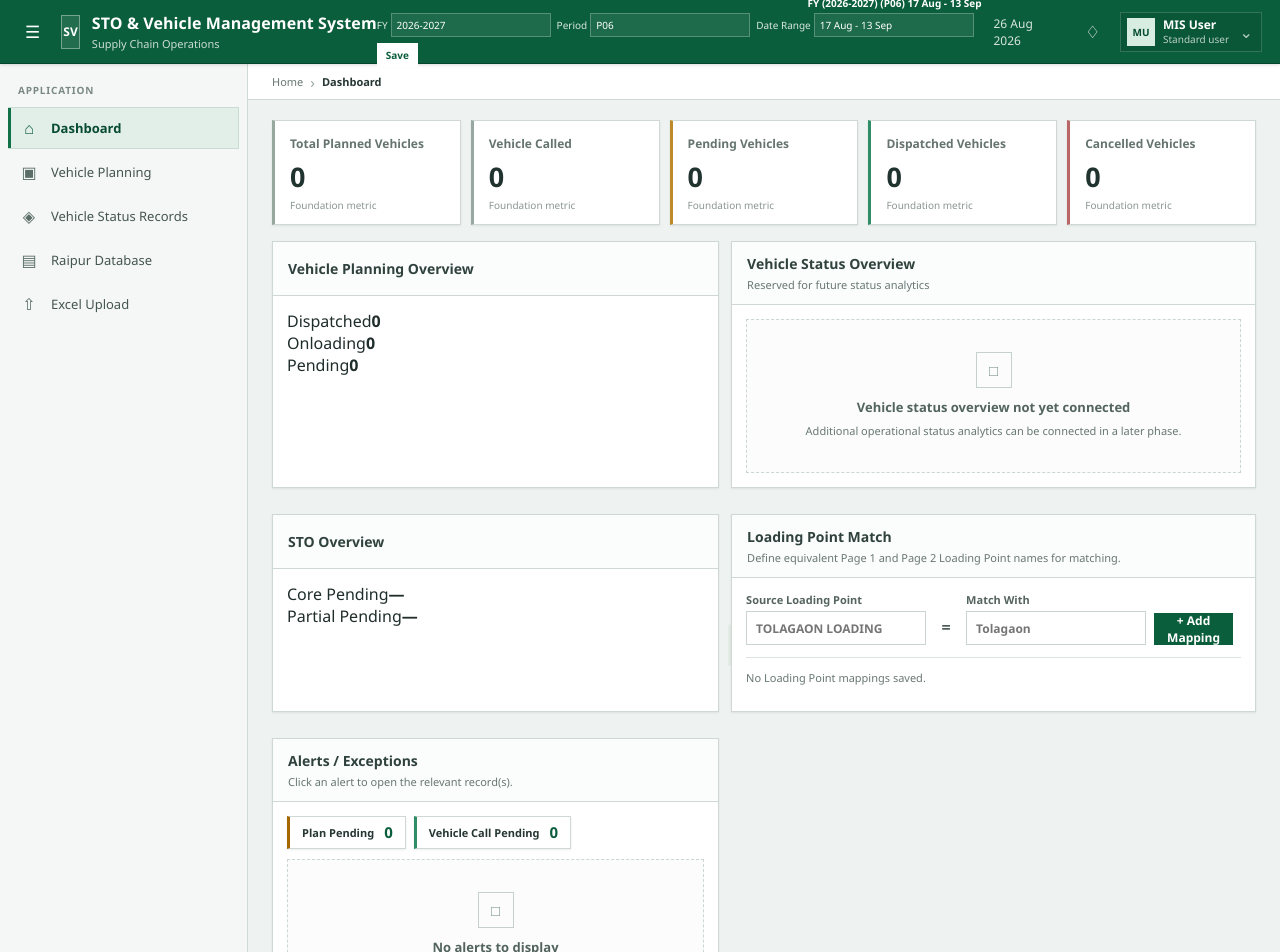
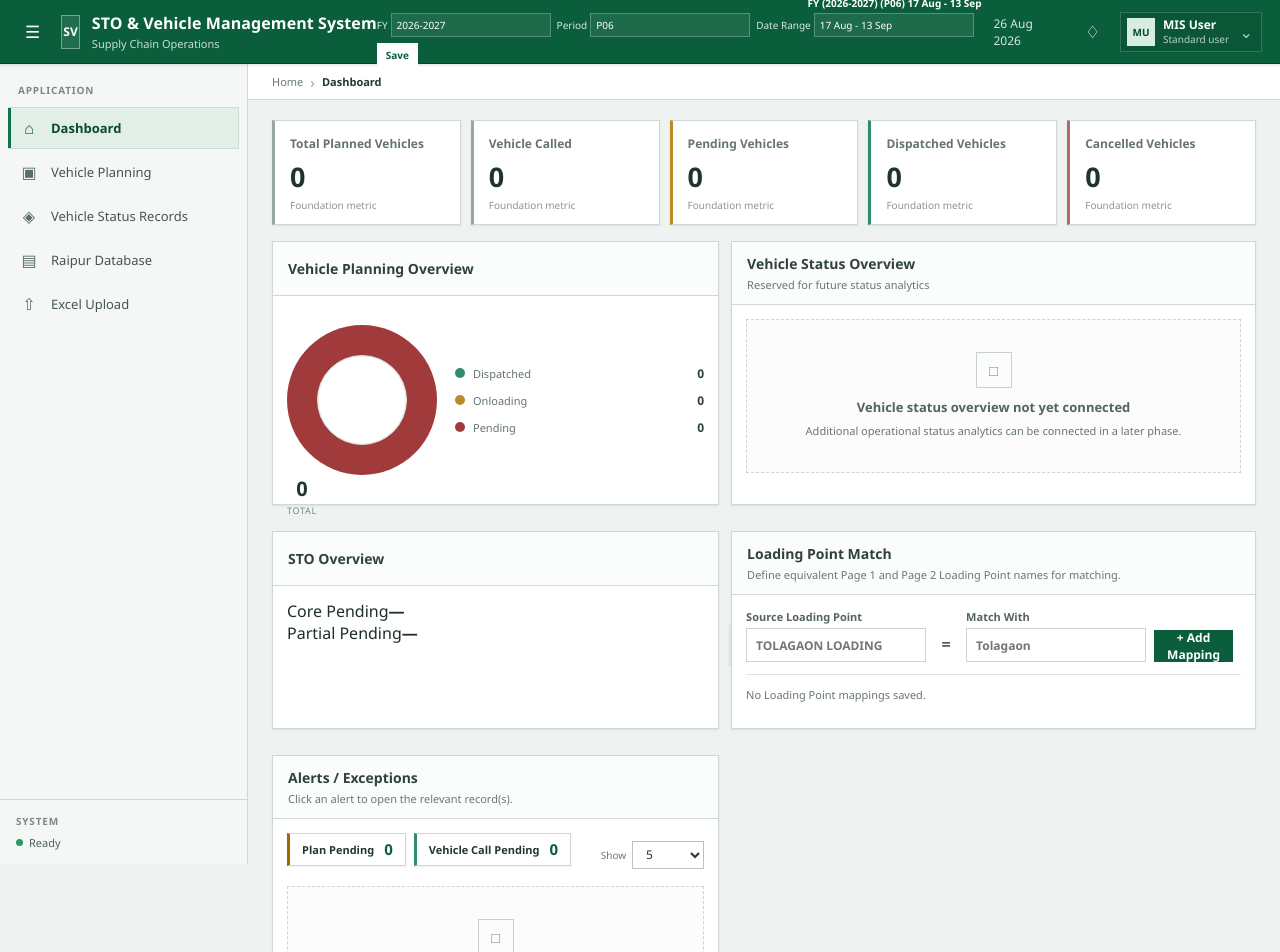
Before and after one commit to Manishreports/Vehicle-Logistics-Control, a React (Vite) app: page /dashboard in a window 1280 px wide. Shown: the top 952 px of the page. Built offline with nearby package versions, Linux system fonts and the light colour scheme.

Commit message:
UI Change

```diff
--- a/client/src/components/BackToTop.jsx
+++ b/client/src/components/BackToTop.jsx
@@ -3,7 +3,7 @@ import React, { useEffect, useState } from 'react';
 export default function BackToTop() {
   const [visible, setVisible] = useState(false);
   useEffect(() => {
-    const onScroll = () => setVisible(window.scrollY > 260);
+    const onScroll = () => setVisible(window.scrollY > 24);
     onScroll();
     window.addEventListener('scroll', onScroll, { passive: true });
     return () => window.removeEventListener('scroll', onScroll);
--- a/client/src/pages/Dashboard.jsx
+++ b/client/src/pages/Dashboard.jsx
@@ -13,6 +13,7 @@ export default function Dashboard() {
   const [alerts, setAlerts] = useState(getDashboardAlerts);
   const [overview, setOverview] = useState(getVehiclePlanningOverview);
   const [alertCounts, setAlertCounts] = useState(getDashboardAlertCounts);
+  const [alertLimit, setAlertLimit] = useState(5);
   const refresh = useCallback(() => { setMetrics(getDashboardMetrics()); setAlerts(getDashboardAlerts()); setAlertCounts(getDashboardAlertCounts()); setOverview(getVehiclePlanningOverview()); }, []);
   useEffect(() => useDataStoreSubscription(refresh), [refresh]);
 
@@ -48,6 +49,26 @@ export default function Dashboard() {
     navigate(target + '?' + params.toString());
   };
 
+  const displayedAlerts = alertLimit === 'all' ? alerts : alerts.slice(0, Number(alertLimit));
+  const overviewTotal = overview.dispatched + overview.onloading + overview.pending;
+  const chartTotal = Math.max(overviewTotal, 1);
+  const dispatchedPct = (overview.dispatched / chartTotal) * 100;
+  const onloadingPct = ((overview.dispatched + overview.onloading) / chartTotal) * 100;
+
+  function resetApplication() {
+    if (!window.confirm('Are you sure you want to reset the application?\n\nAll planning, status, Raipur and uploaded Excel data will be removed.')) return;
+    const keys = [
+      'vlc.vehiclePlanningData','vlc.vehiclePlanningRawData',
+      'vlc.vehicleStatusTrackingData','vlc.vehicleStatusTrackingRawData',
+      'vlc.raipurDatabaseData','vlc.raipurDatabaseRawData',
+      'vlc.gateInData','vlc.gateOutData','vlc.gateInMeta','vlc.gateOutMeta',
+      'vlc.loadingPointMappings','vlc.headerSettings'
+    ];
+    keys.forEach((key) => window.localStorage.removeItem(key));
+    window.dispatchEvent(new CustomEvent('vlc-data-changed'));
+    window.location.reload();
+  }
+
   return (
     <div className="page-content">
       <section className="kpi-grid">
@@ -60,10 +81,16 @@ export default function Dashboard() {
 
       <div className="dashboard-grid">
         <SectionPanel title="Vehicle Planning Overview">
-          <div className="planning-overview">
-            <OverviewBar label="Dispatched" value={overview.dispatched} total={Math.max(1, overview.dispatched + overview.onloading + overview.pending)} />
-            <OverviewBar label="Onloading" value={overview.onloading} total={Math.max(1, overview.dispatched + overview.onloading + overview.pending)} />
-            <OverviewBar label="Pending" value={overview.pending} total={Math.max(1, overview.dispatched + overview.onloading + overview.pending)} />
+          <div className="dashboard-chart-card">
+            <div style={{ position: 'relative' }}>
+              <div className="donut-chart" style={{ '--d': `${dispatchedPct}%`, '--o': `${onloadingPct}%` }} />
+              <div className="chart-total"><strong>{overviewTotal}</strong><span>Total</span></div>
+            </div>
+            <div className="chart-legend">
+              <div className="chart-legend-row"><span className="chart-legend-dot" style={{ background: '#2f8e67' }} /><span>Dispatched</span><strong>{overview.dispatched}</strong></div>
+              <div className="chart-legend-row"><span className="chart-legend-dot" style={{ background: '#bc8a27' }} /><span>Onloading</span><strong>{overview.onloading}</strong></div>
+              <div className="chart-legend-row"><span className="chart-legend-dot" style={{ background: '#a13b3b' }} /><span>Pending</span><strong>{overview.pending}</strong></div>
+            </div>
           </div>
         </SectionPanel>
         <SectionPanel title="Vehicle Status Overview" subtitle="Reserved for future status analytics">
@@ -77,21 +104,27 @@ export default function Dashboard() {
         </SectionPanel>
         <LoadingPointMatchPanel />
         <SectionPanel title="Alerts / Exceptions" subtitle="Click an alert to open the relevant record(s).">
-          <div className="alert-summary-row">
-            <button type="button" className="alert-summary-button plan" onClick={() => navigateToAlertSummary('Plan Pending')}><span>Plan Pending</span><strong>{alertCounts.planPending}</strong></button>
-            <button type="button" className="alert-summary-button call" onClick={() => navigateToAlertSummary('Vehicle Call Pending')}><span>Vehicle Call Pending</span><strong>{alertCounts.vehicleCallPending}</strong></button>
+          <div className="alerts-panel-tools">
+            <div className="alert-summary-row">
+              <button type="button" className="alert-summary-button plan" onClick={() => navigateToAlertSummary('Plan Pending')}><span>Plan Pending</span><strong>{alertCounts.planPending}</strong></button>
+              <button type="button" className="alert-summary-button call" onClick={() => navigateToAlertSummary('Vehicle Call Pending')}><span>Vehicle Call Pending</span><strong>{alertCounts.vehicleCallPending}</strong></button>
+            </div>
+            <label className="alert-limit">Show <select value={String(alertLimit)} onChange={(e) => setAlertLimit(e.target.value === 'all' ? 'all' : Number(e.target.value))}><option value="5">5</option><option value="10">10</option><option value="15">15</option><option value="all">All</option></select></label>
           </div>
           {alerts.length ? (
             <div className="table-wrap">
               <table className="enterprise-table dashboard-alert-table">
                 <thead><tr><th>Date</th><th>Name</th><th>Loading</th><th>Remarks</th></tr></thead>
-                <tbody>{alerts.map((alert, index) => <tr key={`${alert.remarks}-${alert.date}-${alert.name}-${alert.loading}-${index}`} className="dashboard-alert-row" tabIndex={0} onClick={() => navigateToAlert(alert)} onKeyDown={(event) => { if (event.key === 'Enter' || event.key === ' ') { event.preventDefault(); navigateToAlert(alert); } }}><td>{displayBusinessDate(alert.date)}</td><td>{alert.name}</td><td>{alert.loading}</td><td>{alert.remarks}</td></tr>)}</tbody>
+                <tbody>{displayedAlerts.map((alert, index) => <tr key={`${alert.remarks}-${alert.date}-${alert.name}-${alert.loading}-${index}`} className="dashboard-alert-row" tabIndex={0} onClick={() => navigateToAlert(alert)} onKeyDown={(event) => { if (event.key === 'Enter' || event.key === ' ') { event.preventDefault(); navigateToAlert(alert); } }}><td>{displayBusinessDate(alert.date)}</td><td>{alert.name}</td><td>{alert.loading}</td><td>{alert.remarks}</td></tr>)}</tbody>
               </table>
             </div>
           ) : (
             <EmptyState title="No alerts to display" description="Plan and vehicle-call groups are currently matched." />
           )}
         </SectionPanel>
+      </div>
+      <div style={{ display: 'flex', justifyContent: 'flex-end', marginTop: 2 }}>
+        <button className="button secondary reset-card" type="button" onClick={resetApplication}>Reset Application</button>
       </div>
     </div>
   );
--- a/client/src/pages/RaipurDatabase.jsx
+++ b/client/src/pages/RaipurDatabase.jsx
@@ -30,7 +30,7 @@ export default function RaipurDatabase() {
     <section className="section-panel"><div className="section-panel-header"><div><h2>Bulk Paste Raipur Data</h2><p>Paste planning and vehicle fields together. Grouping uses Date + CFA + Loading; Loc and STO do not split a plan.</p></div></div><div className="section-panel-body">
       <textarea className="paste-area" value={pasteText} onChange={(e) => { setPasteText(e.target.value); setPreview(null); }} placeholder="Date\tLoc\tPlant\tCFA\tWeight\tSTO\tLoading\tVehicle In\tVehicle Number\tVehicle Out\tSlip Number" />
       <div className="input-action-row"><button className="button primary" onClick={buildPreview}>Preview Bulk Paste</button><button className="button secondary" onClick={clearData}>Clear Raipur Data</button>{message && <span className="inline-message">{message}</span>}</div>
-      {preview && <BulkPreview result={preview} onImport={importPreview} existingCount={dataStore.getRaipur().length} />}
+
     </div></section>
     <section className="section-panel"><div className="section-panel-header"><div><h2>Raipur Records</h2><p>{visibleRows.length} final plan(s). This dataset remains independent from Vehicle Planning and Vehicle Status Tracking.</p></div></div><Toolbar><div className="field-group search-field"><label htmlFor="raipur-search">Search</label><input id="raipur-search" value={search} onChange={(e) => setSearch(e.target.value)} placeholder="Search Raipur records" /></div></Toolbar><div className="section-panel-body table-section-body"><RaipurGroupedTable rows={visibleRows} /></div></section>
   </div>;
@@ -40,7 +40,7 @@ function RaipurGroupedTable({ rows }) {
     return <div className="table-wrap"><table className="enterprise-table"><thead><tr>{COLUMNS.map((column) => <th key={column.key}>{column.label}</th>)}</tr></thead><tbody><tr className="table-empty-row"><td colSpan={COLUMNS.length}><div className="table-empty-inline"><div className="table-empty-icon">▤</div><strong>No Raipur database records available.</strong><span>Paste Raipur data above to create the independent master dataset.</span></div></td></tr></tbody></table></div>;
   }
 
-  return <div className="table-wrap"><table className="enterprise-table grouped-plan-table"><thead><tr>{COLUMNS.map((column) => <th key={column.key}>{column.label}</th>)}</tr></thead><tbody>{rows.flatMap((plan) => {
+  return <div className="table-wrap records-polished"><table className="enterprise-table grouped-plan-table"><thead><tr>{COLUMNS.map((column) => <th key={column.key}>{column.label}</th>)}</tr></thead><tbody>{rows.flatMap((plan) => {
     const locations = Array.isArray(plan.locations) && plan.locations.length
       ? plan.locations.map((location) => ({ loc: location.loc || '—', stos: Array.isArray(location.stos) ? [...new Set(location.stos.filter(Boolean).map(String))] : [] }))
       : [{ loc: Array.isArray(plan.loc) ? plan.loc[0] || '—' : plan.loc || '—', stos: Array.isArray(plan.sto) ? [...new Set(plan.sto.filter(Boolean).map(String))] : [] }];
--- a/client/src/pages/VehiclePlanning.jsx
+++ b/client/src/pages/VehiclePlanning.jsx
@@ -47,7 +47,7 @@ export default function VehiclePlanning() {
     <section className="section-panel"><div className="section-panel-header"><div><h2>Bulk Paste Planning Data</h2><p>Paste the complete planning extract. Plans are grouped by Date + CFA + Loading; Loc and STO do not split a plan.</p></div></div><div className="section-panel-body">
       <textarea className="paste-area" value={pasteText} onChange={(e) => { setPasteText(e.target.value); setPreview(null); }} placeholder="Date\tLoc\tPlant\tCFA\tWeight\tSTO\tSTO\tLoading\n17-Aug-2026\tDEHR\tDrools Pet Food Pvt. Ltd.\tGhaziabad 1\t300 Kgs.\t4210085514\t\tBAKAL LOADING" />
       <div className="input-action-row"><button className="button primary" onClick={buildPreview}>Preview Bulk Paste</button><button className="button secondary" onClick={clearPlanning}>Clear Planning Data</button>{message && <span className="inline-message">{message}</span>}</div>
-      {preview && <BulkPreview result={preview} onImport={importPreview} kind="Vehicle Planning" existingCount={dataStore.getPlanning().length} />}
+
     </div></section>
     <section className="section-panel"><div className="section-panel-body"><div className="toolbar"><div className="field-group search-field"><label htmlFor="planning-search">Search Vehicle Planning</label><input id="planning-search" value={query} onChange={(e) => setQuery(e.target.value)} placeholder="Search Vehicle Planning..." /></div>{hasAlertFocus && <button className="button secondary" type="button" onClick={() => { setSearchParams({}); setQuery(''); }}>Clear Alert Focus</button>}</div></div></section>
     <section className="section-panel"><div className="section-panel-header"><div><h2>Vehicle Planning Records</h2><p>{filteredRows.length} final plan(s). Gate fields are enriched from separate Gate In / Gate Out datasets.</p></div></div><div className="section-panel-body table-section-body">{hasAlertFocus && filteredRows.length === 0 && <div className="inline-message">No matching Vehicle Planning Record found for this Vehicle Call Pending alert.</div>}<GroupedPlanningTable rows={filteredRows} loadingPending={loadingPending} /></div></section>
@@ -67,9 +67,9 @@ function buildPlanningDisplayRows(row) {
 
 function GroupedPlanningTable({ rows, loadingPending = { B: 0, T: 0 } }) {
   const columns = ['S.No', 'Date', 'Loc', 'Plant', 'CFA', 'Weight', 'STO', 'Loading', 'Vehicle In', 'Vehicle Number', 'Vehicle Out', 'Slip Number'];
-  if (!rows.length) return <div className="table-wrap"><table className="enterprise-table grouped-planning-table"><thead><tr>{columns.map((label) => <th key={label}>{label === 'Loading' ? <>Loading <span className="loading-status">B-{loadingPending.B}<br />T-{loadingPending.T}</span></> : label}</th>)}</tr></thead><tbody><tr className="table-empty-row"><td colSpan={12}>No vehicle planning data available.</td></tr></tbody></table></div>;
+  if (!rows.length) return <div className="table-wrap records-polished"><table className="enterprise-table grouped-planning-table"><thead><tr>{columns.map((label) => <th key={label}>{label === 'Loading' ? <>Loading <span className="loading-status">B-{loadingPending.B}<br />T-{loadingPending.T}</span></> : label}</th>)}</tr></thead><tbody><tr className="table-empty-row"><td colSpan={12}>No vehicle planning data available.</td></tr></tbody></table></div>;
 
-  return <div className="table-wrap"><table className="enterprise-table grouped-planning-table"><thead><tr>{columns.map((label) => <th key={label}>{label === 'Loading' ? <>Loading <span className="loading-status">B-{loadingPending.B}<br />T-{loadingPending.T}</span></> : label}</th>)}</tr></thead><tbody>
+  return <div className="table-wrap records-polished"><table className="enterprise-table grouped-planning-table"><thead><tr>{columns.map((label) => <th key={label}>{label === 'Loading' ? <>Loading <span className="loading-status">B-{loadingPending.B}<br />T-{loadingPending.T}</span></> : label}</th>)}</tr></thead><tbody>
     {rows.map((row, rowIndex) => {
       const displayRows = buildPlanningDisplayRows(row);
       const totalRows = displayRows.length || 1;
--- a/client/src/pages/VehicleStatus.jsx
+++ b/client/src/pages/VehicleStatus.jsx
@@ -47,7 +47,7 @@ export default function VehicleStatus() {
     <section className="section-panel"><div className="section-panel-header"><div><h2>Bulk Paste Vehicle Demand</h2><p>Paste Demanded Date, Required Date, Location, Loading Pt. and Weight. Page 2 groups by Demanded Date + Location + Loading Pt.</p></div></div><div className="section-panel-body">
       <textarea className="paste-area" value={pasteText} onChange={(e) => { setPasteText(e.target.value); setPreview(null); }} placeholder="Demanded Date\tRequired Date\tLocation\tLoading Pt.\tWeight\n20-Jul-2026\t21-Jul-2026\tGhaziabad\tB-0 T-0\t17.300 MT" />
       <div className="input-action-row"><button className="button primary" onClick={buildPreview}>Preview Bulk Paste</button><button className="button secondary" onClick={clearStatus}>Clear Status Data</button>{message && <span className="inline-message">{message}</span>}</div>
-      {preview && <BulkPreview result={preview} onImport={importPreview} existingCount={dataStore.getStatus().length} />}
+
     </div></section>
     <section className="section-panel"><div className="section-panel-body"><div className="toolbar"><div className="field-group search-field"><label htmlFor="status-search">Search Vehicle Status Records</label><input id="status-search" value={query} onChange={(e) => setQuery(e.target.value)} placeholder="Search Vehicle Status Records..." /></div>{hasAlertFocus && <button className="button secondary" type="button" onClick={() => { setSearchParams({}); setQuery(''); }}>Clear Alert Focus</button>}</div></div></section>
     <section className="section-panel"><div className="section-panel-header"><div><h2>Vehicle Status Records</h2><p>{filteredRows.length} final demand group(s). Gate/vehicle fields are enriched through the existing Page 1 group relationship.</p></div></div><div className="section-panel-body table-section-body">{hasAlertFocus && <div className="inline-message">Alert focus active: showing only records related to {alertType}.</div>}<DataTable columns={VEHICLE_STATUS_COLUMNS} rows={filteredRows} emptyTitle={hasAlertFocus ? "No matching Vehicle Status Record found for this alert." : "No vehicle status records available."} emptyDescription={hasAlertFocus ? "Clear Alert Focus to return to the complete Vehicle Status Records dataset." : "Paste vehicle demand data above and preview the grouped result before import."} showHeaderWhenEmpty /></div></section>
--- a/client/src/styles/global.css
+++ b/client/src/styles/global.css
@@ -30,7 +30,7 @@ button:disabled { cursor: not-allowed; opacity: 0.55; }
 .app-shell { min-height: 100vh; display: grid; grid-template-columns: 248px 1fr; grid-template-rows: 64px 1fr 28px; grid-template-areas: "header header" "sidebar main" "sidebar footer"; }
 .app-shell.sidebar-collapsed { grid-template-columns: 64px 1fr; }
 
-.top-header { grid-area: header; display: flex; align-items: center; justify-content: space-between; background: var(--green-800); color: #fff; padding: 0 18px; border-bottom: 1px solid #06452f; position: relative; z-index: 10; box-shadow: 0 1px 3px rgba(0,0,0,.15); }
+.top-header { grid-area: header; display: flex; align-items: center; justify-content: space-between; background: var(--green-800); color: #fff; padding: 0 18px; border-bottom: 1px solid #06452f; position: sticky; top: 0; z-index: 100; box-shadow: 0 1px 3px rgba(0,0,0,.15); }
 .brand-block, .header-actions, .profile-chip { display: flex; align-items: center; }
 .brand-block { gap: 12px; min-width: 0; }
 .brand-title { font-size: 16px; font-weight: 650; letter-spacing: .1px; white-space: nowrap; }
@@ -50,7 +50,7 @@ button:disabled { cursor: not-allowed; opacity: 0.55; }
 .notification-popover { position: absolute; top: 56px; right: 210px; width: 240px; background: #fff; color: var(--text); border: 1px solid var(--border); box-shadow: 0 6px 18px rgba(20,40,32,.16); padding: 14px; }
 .notification-popover p { margin: 8px 0 0; color: var(--muted); font-size: 12px; }
 
-.sidebar { grid-area: sidebar; background: #f5f7f6; border-right: 1px solid var(--border); display: flex; flex-direction: column; overflow: hidden; }
+.sidebar { grid-area: sidebar; background: #f5f7f6; #f5f7f6; border-right: 1px solid var(--border); display: flex; flex-direction: column; overflow: hidden; }
 .sidebar-section-title, .system-label { text-transform: uppercase; letter-spacing: .8px; font-size: 10px; color: #7b8984; font-weight: 700; }
 .sidebar-section-title { padding: 19px 18px 8px; }
 nav { padding: 0 8px; }
@@ -251,3 +251,33 @@ input:disabled, select:disabled { background: #f1f4f2; }
 .dashboard-alert-row:focus{outline:2px solid #6fa18a;outline-offset:-2px}
 .dashboard-alert-row:hover td{background:#f0f7f3}
 .dashboard-grid{grid-template-columns:minmax(0,0.92fr) minmax(0,1.08fr)}
+
+
+/* UI stabilization / polish */
+.app-shell { position: relative; }
+.sidebar { position: sticky; top: 0; height: 100vh; z-index: 90; }
+.back-to-top { position: fixed; right: 20px; bottom: 44px; z-index: 1200; width: 38px; height: 38px; padding: 0; border: 1px solid #8fa49b; border-radius: 50%; background: #fff; color: #0b5e3c; box-shadow: 0 3px 10px rgba(20,40,32,.16); font-size: 11px; font-weight: 700; display: grid; place-items: center; }
+.back-to-top:hover { background: #f0f7f3; border-color: #5f8e78; }
+.back-to-top:focus-visible { outline: 2px solid #6fa18a; outline-offset: 2px; }
+.loading-status { display:inline-block; margin-left:8px; line-height:1.25; font-size:9px; font-weight:800; color:#0b5e3c; }
+.dashboard-chart-card { display:flex; align-items:center; gap:18px; min-height:180px; }
+.donut-chart { width:150px; height:150px; border-radius:50%; display:grid; place-items:center; background:conic-gradient(#2f8e67 var(--d,0%), #bc8a27 var(--d,0%) var(--o,0%), #a13b3b var(--o,0%) 100%); flex:0 0 auto; }
+.donut-chart::after { content:""; width:88px; height:88px; border-radius:50%; background:#fff; border:1px solid #d7dfdb; box-shadow: inset 0 0 0 1px #f4f6f5; }
+.chart-total { position:absolute; display:flex; flex-direction:column; align-items:center; justify-content:center; gap:2px; }
+.chart-total strong { font-size:20px; color:#24332f; }
+.chart-total span { font-size:9px; color:#7a8882; text-transform:uppercase; letter-spacing:.7px; }
+.chart-legend { display:flex; flex-direction:column; gap:10px; width:100%; }
+.chart-legend-row { display:grid; grid-template-columns:10px 1fr auto; gap:8px; align-items:center; font-size:11px; }
+.chart-legend-dot { width:10px; height:10px; border-radius:50%; }
+.chart-legend-row strong { font-size:12px; color:#2e403b; }
+.chart-legend-row span { color:#64736d; }
+.dashboard-grid .section-panel:first-child { max-width:620px; }
+.alert-limit { margin-left:auto; display:flex; align-items:center; gap:6px; font-size:10px; color:#687771; }
+.alert-limit select { width:72px; height:28px; }
+.alerts-panel-tools { display:flex; align-items:center; justify-content:space-between; gap:10px; margin-bottom:10px; }
+.reset-card { border-left-color:#7d8f88; }
+.records-polished .enterprise-table tbody tr:nth-child(even) td { background:#fcfdfc; }
+.records-polished .enterprise-table tbody tr:hover td { background:#eef6f1; }
+.records-polished .enterprise-table td { font-size:11px; }
+.records-polished .enterprise-table th { letter-spacing:.1px; }
+@media (max-width: 900px) { .dashboard-chart-card { flex-direction:column; align-items:center; } .dashboard-grid .section-panel:first-child { max-width:none; } }
--- a/index.html
+++ b/index.html
@@ -9,6 +9,6 @@
 </head>
 <body>
   <div id="root"></div>
-  <script type="module" src="./client/src/main.jsx"></script>
+  <script type="module" src="/client/src/main.jsx"></script>
 </body>
 </html>
```
